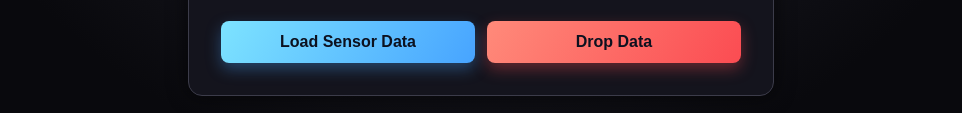
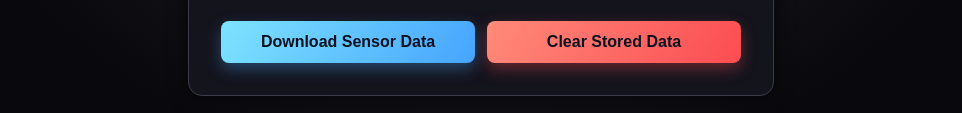
Before and after one commit to tsauvajon/esp32, a plain HTML site: page webserver/src/index.html in a window 1280 px wide. Shown: the part 424-537 px from the top of the page, without its empty margins (159-1121 px from the left). Drawn offline with Linux system fonts and the light colour scheme.

Commit message:
Improve button text

```diff
--- a/webserver/src/index.html
+++ b/webserver/src/index.html
@@ -186,8 +186,8 @@
       </pre>
     </a>
     <div class="actions">
-      <button class="primary" id="loadBtn">Load Sensor Data</button>
-      <button class="danger" id="dropBtn">Drop Data</button>
+      <button class="primary" id="loadBtn">Download Sensor Data</button>
+      <button class="danger" id="dropBtn">Clear Stored Data</button>
     </div>
   </section>
   <script>
```
